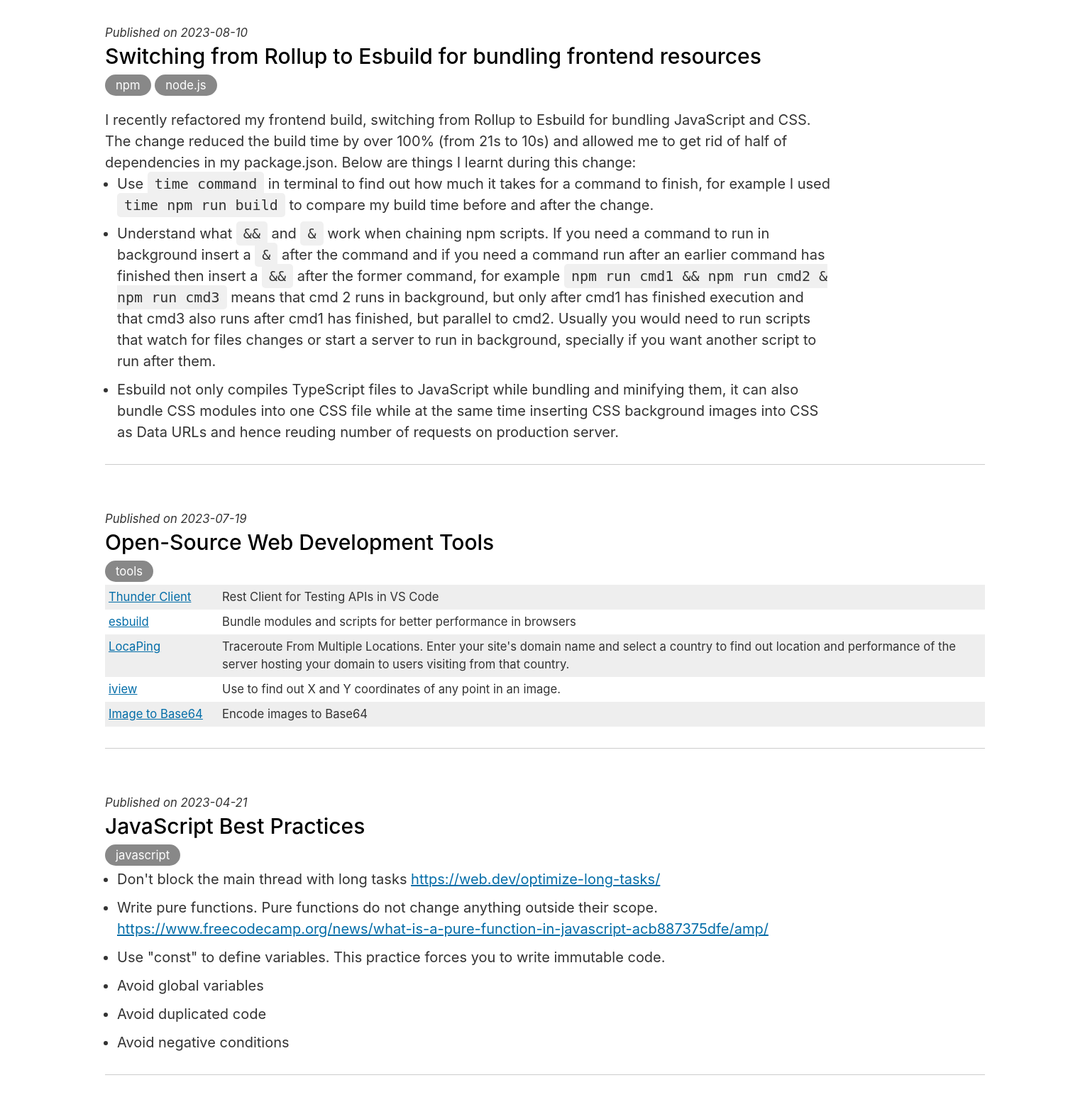
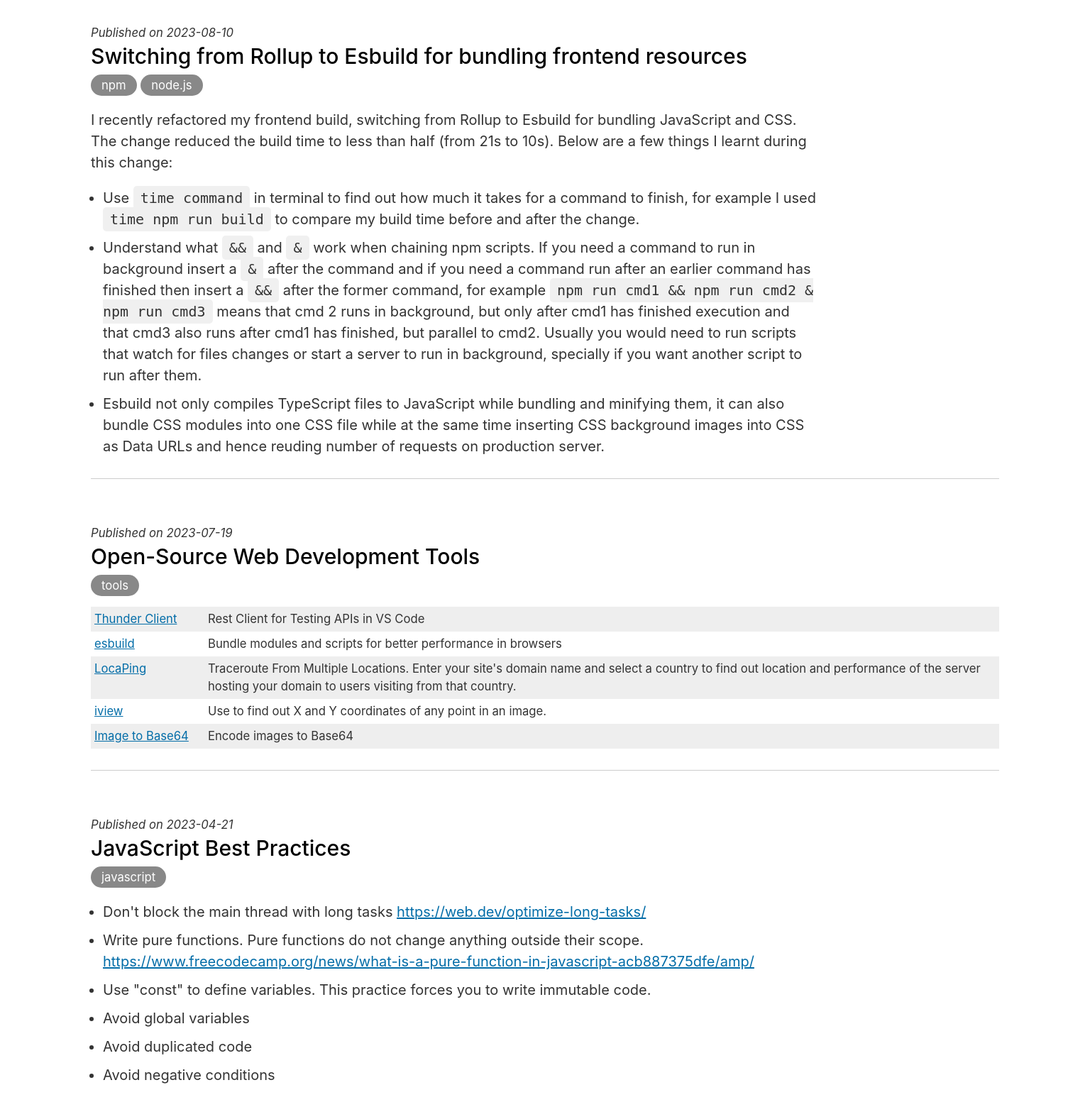
Before and after one commit to smohadjer/saeidmohadjer.com, a PHP site: page /blog/ in a window 1536 px wide. Shown: the part 86-1646 px from the top of the page at 71% size. Run offline with PHP 8.4, Linux system fonts and the light colour scheme; style sheets or scripts are compiled from the project's sources.

Commit message:
Deploying to gh-pages from @ smohadjer/saeidmohadjer.com@7516075272463ce62c64362e42ec44d315c4ff3a 🚀

```diff
--- a/blog/index.html
+++ b/blog/index.html
@@ -56,7 +56,7 @@
     		<span>npm</span>
     		<span>node.js</span>
     	</div>
-    		<p>I recently refactored my frontend build, switching from Rollup to Esbuild for bundling JavaScript and CSS. The change reduced the build time by over 100% (from 21s to 10s) and allowed me to get rid of half of dependencies in my package.json. Below are things I learnt during this change:</p>
+    		<p>I recently refactored my frontend build, switching from Rollup to Esbuild for bundling JavaScript and CSS. The change reduced the build time to less than half (from 21s to 10s). Below are a few things I learnt during this change:</p>
     		<ul>
     			<li>Use <code>time command</code> in terminal to find out how much it takes for a command to finish, for example I used <code>time npm run build</code> to compare my build time before and after the change.</li>
     			<li>Understand what <code>&&</code> and <code>&</code> work when chaining npm scripts. If you need a command to run in background insert a <code>&</code> after the command and if you need a command run after an earlier command has finished then insert a <code>&&</code> after the former command, for example <code>npm run cmd1 && npm run cmd2 & npm run cmd3</code> means that cmd 2 runs in background, but only after cmd1 has finished execution and that cmd3 also runs after cmd1 has finished, but parallel to cmd2. Usually you would need to run scripts that watch for files changes or start a server to run in background, specially if you want another script to run after them.</li>
--- a/resources/css/styles.css
+++ b/resources/css/styles.css
@@ -652,6 +652,12 @@ article section ul {
     margin: 0 20px 3em;
   }
 }
+@media (min-width: 1320px) {
+  .post {
+    margin-left: 0;
+    margin-right: 0;
+  }
+}
 
 .post:last-child {
   border: 0;
@@ -671,6 +677,7 @@ article section ul {
 .post ul {
   margin-left: 17px;
   padding-left: 0;
+  margin-top: 1em;
 }
 
 .post ol {
@@ -731,6 +738,7 @@ article section ul {
 .post table {
   font-size: smaller;
   border-spacing: 0;
+  margin-top: 1em;
 }
 .post tr:nth-child(odd) {
   background: #eee;
```
